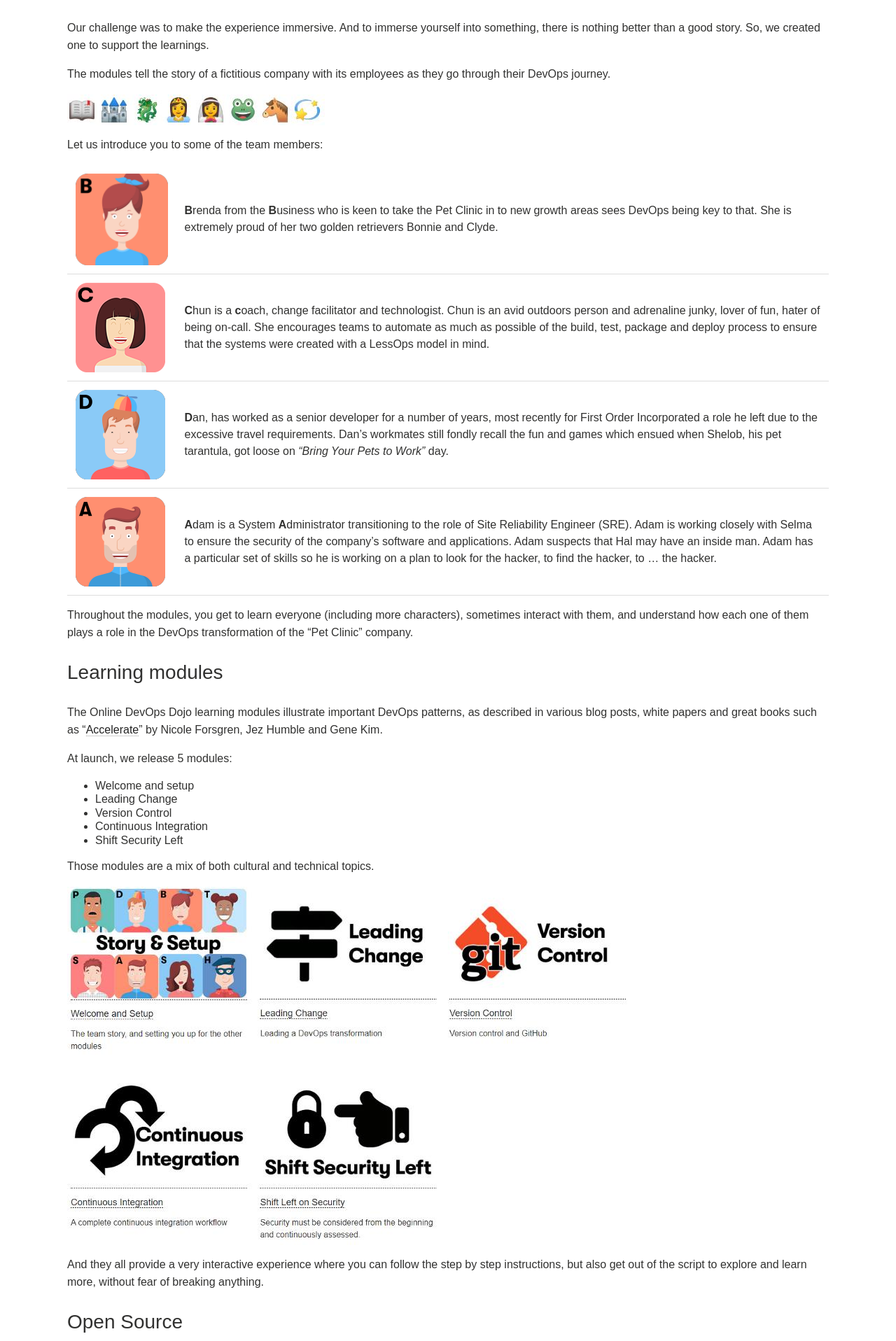
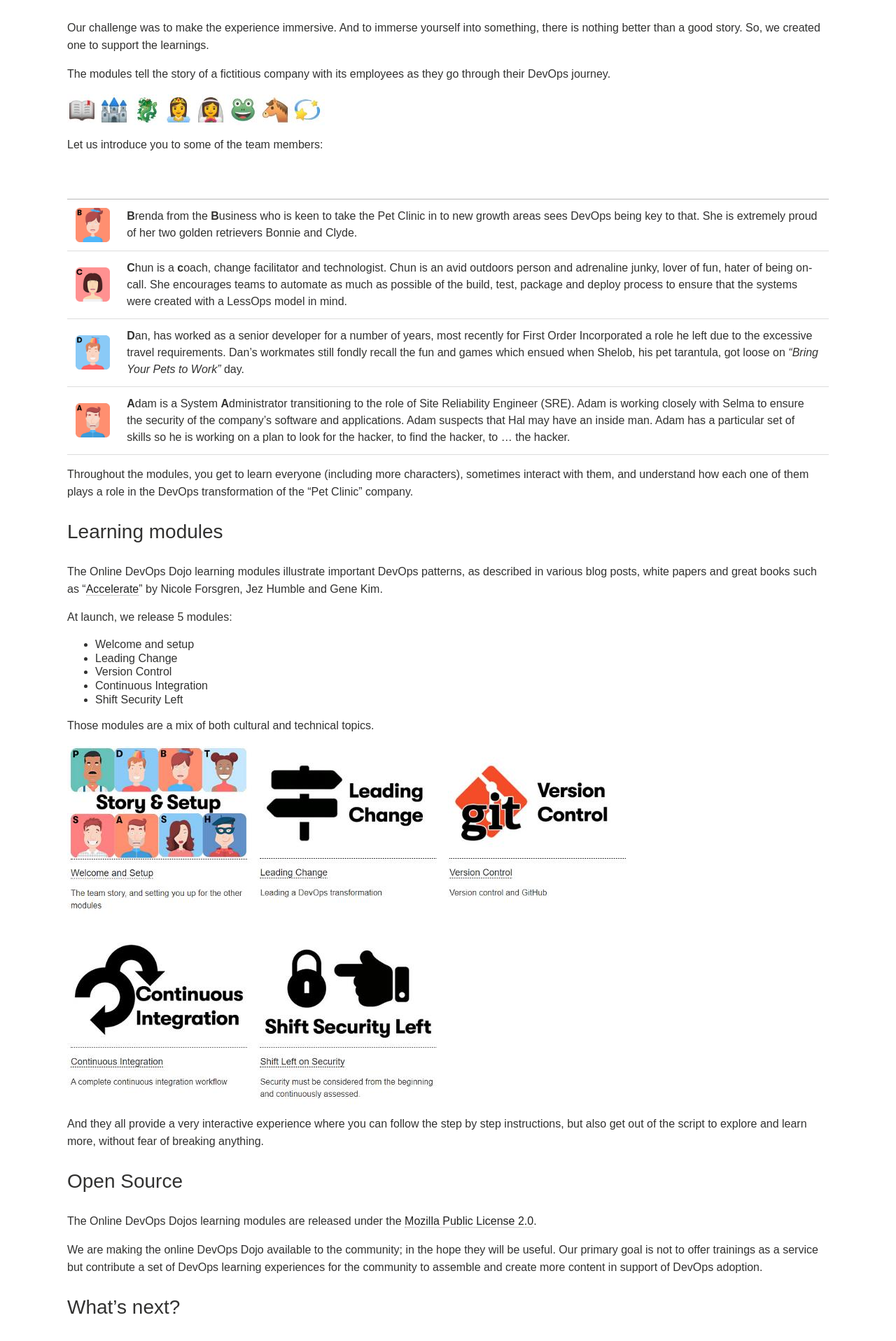
Before and after one commit to dxc-technology/about-devops-dojo, a Jekyll site: the page built from blog/_posts/2020-04-14-introducing-online-devops-dojo.md, in a window 1280 px wide. Shown: the part 1495-3411 px from the top of the page at 70% size. Built offline with Jekyll 4.4.1, drawn with Linux system fonts in a browser that asks for light colours.

Commit message:
Fix .md table

```diff
--- a/blog/_posts/2020-04-14-introducing-online-devops-dojo.md
+++ b/blog/_posts/2020-04-14-introducing-online-devops-dojo.md
@@ -50,7 +50,9 @@
 
 Let us introduce you to some of the team members:
 
-<img src="../../images/brenda.png" width="400"/> | **B**renda from the **B**usiness who is keen to take the Pet Clinic in to new growth areas sees DevOps being key to that. She is extremely proud of her two golden retrievers Bonnie and Clyde.
+|  |  |
+| - | - |
+![Brenda](../../images/brenda.png) | **B**renda from the **B**usiness who is keen to take the Pet Clinic in to new growth areas sees DevOps being key to that. She is extremely proud of her two golden retrievers Bonnie and Clyde.
 ![Chun](../../images/chun.png) | **C**hun is a **c**oach, change facilitator and technologist. Chun is an avid outdoors person and adrenaline junky, lover of fun, hater of being on-call. She encourages teams to automate as much as possible of the build, test, package and deploy process to ensure that the systems were created with a LessOps model in mind.
 ![Dan](../../images/dan.png) | **D**an, has worked as a senior developer for a number of years, most recently for First Order Incorporated a role he left due to the excessive travel requirements. Dan's workmates still fondly recall the fun and games which ensued when Shelob, his pet tarantula, got loose on *"Bring Your Pets to Work"* day.
 ![Adam](../../images/adam.png) | **A**dam is a System **A**dministrator transitioning to the role of Site Reliability Engineer (SRE). Adam is working closely with Selma to ensure the security of the company's software and applications. Adam suspects that Hal may have an inside man. Adam has a particular set of skills so he is working on a plan to look for the hacker, to find the hacker, to ... the hacker.
```
